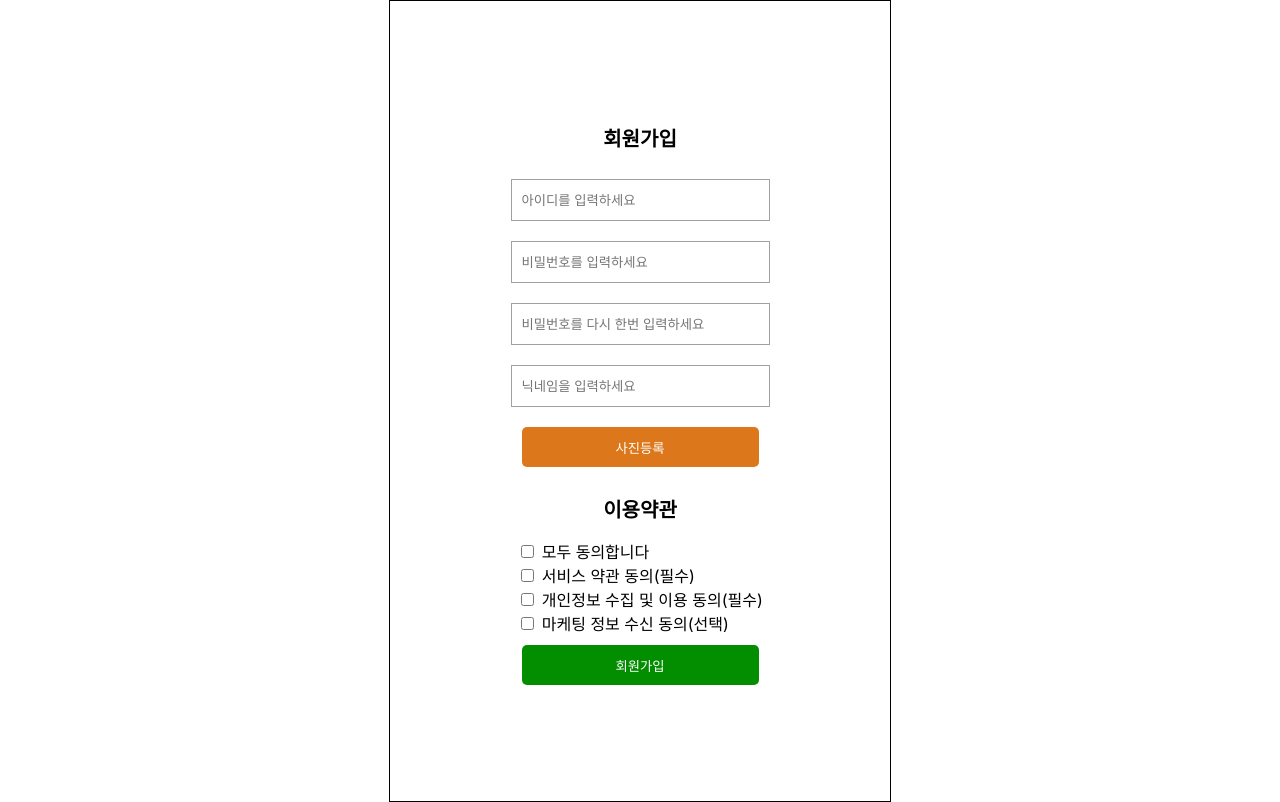
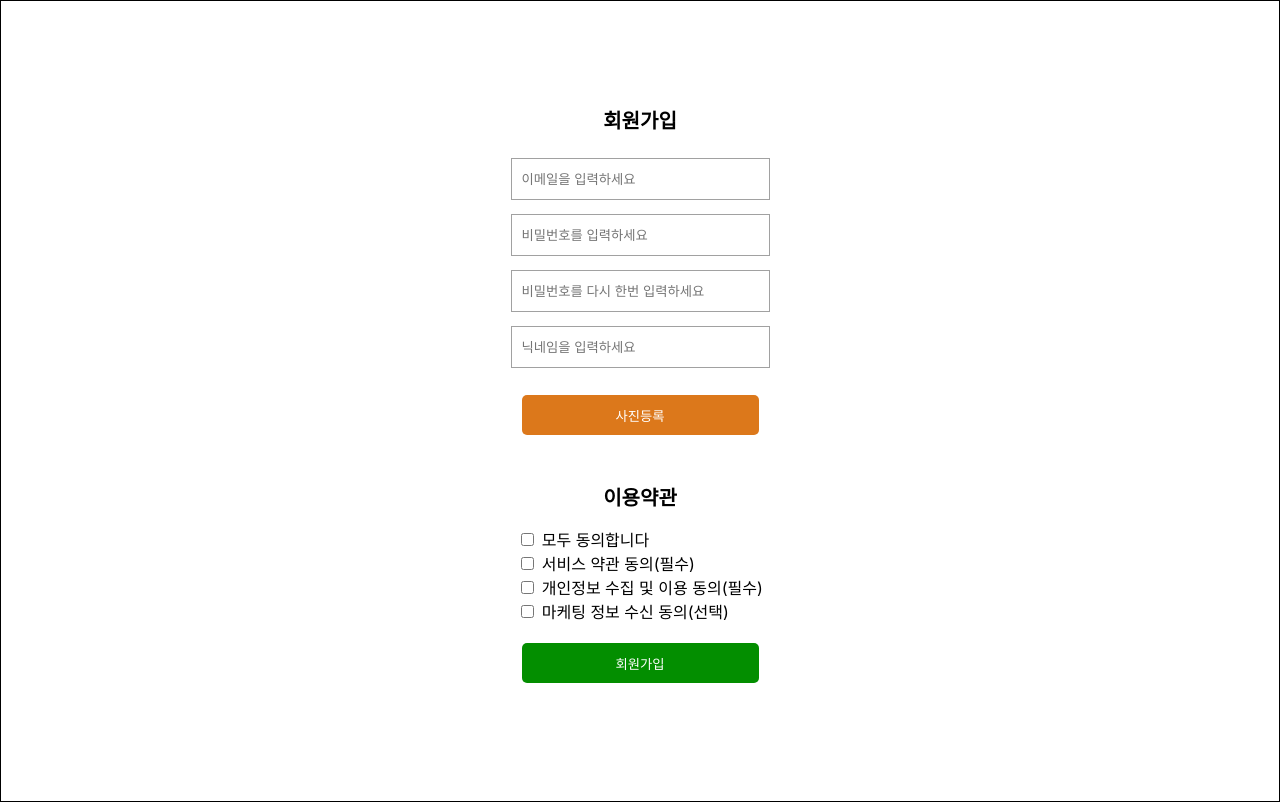
Before and after one commit to hyerriimm/Final_Project, a React (Create React App) app: page /signup in a window 1280 px wide. Built offline with nearby package versions, Linux system fonts and the light colour scheme.

Commit message:
회원가입 기능구현중1

```diff
--- a/src/pages/signup/component/Signup.jsx
+++ b/src/pages/signup/component/Signup.jsx
@@ -1,32 +1,88 @@
-import React from 'react'
-import styled from "styled-components"
+import React, { useState } from "react";
+import styled from "styled-components";
 import { useNavigate } from "react-router-dom";
+
+
 
 const Signup = () => {
   const navigate = useNavigate();
+  const [user, setUser] = useState({
+    userId: "",
+    password: "",
+    passwordCheck: "",
+    nickname: "",
+  });
+
+
+  //const regexId = /^([a-z0-9_\.-]+)@([\da-z\.-]+)\.([a-z\.]{2,6})$/
+  //const regexPassword = /^(?=.*?[A-Z])(?=.*?[a-z])(?=.*?[0-9]).{3,20}$/
+
+
+  const onChangeUserId = (e) => {
+    setUser({ ...user, userId: e.target.value });
+  };
+
+
+  const onChangePassWord = (e) => {
+    setUser({ ...user, password: e.target.value });
+  };
+
+  const onChangePassWordCheck = (e) => {
+    setUser({ ...user, passwordCheck: e.target.value });
+  };
+
+  const onChangeNickName = (e) => {
+    setUser({ ...user, nickname: e.target.value });
+  };
+
+
+
   return (
     <LoginLayout>
+        <Stcontainer>
         <StTitle>회원가입</StTitle>
 
         <>
             <Input
-            placeholder='아이디를 입력하세요'></Input>
+                placeholder='이메일을 입력하세요'
+                type="email"
+                name="userId"
+                onChange={onChangeUserId}/>
+
+
             <Input
                 placeholder='비밀번호를 입력하세요'
-            type='password'></Input>
+                type="password"
+                name="password"
+                onChange={onChangePassWord}/>
+
             <Input
                 placeholder='비밀번호를 다시 한번 입력하세요'
-            type='password'></Input>
+                type="password"
+                name="passwordCheck"
+                onChange={onChangePassWordCheck}/>
+                {
+                   user.passwordCheck && (user.password !== user.passwordCheck
+                   ? <div style={{color:"red", fontSize:"8px"}}>비밀번호가 일치하지 않습니다</div>
+                   : <div style={{color:"green", fontSize:"8px"}}>비밀번호가 일치합니다</div>)
+                }
+
             <Input
-            placeholder='닉네임을 입력하세요'></Input>
-            <Button style={{backgroundColor:'#DC781B'}}
-                    onClick={() => {navigate();}}n>사진등록</Button>
+                placeholder='닉네임을 입력하세요'
+                type="text"
+                name="nickname"
+                onChange={onChangeNickName}/>
+
+
+            <Button
+                  style={{backgroundColor:'#DC781B'}}
+                  onClick={() => {navigate()}}n>사진등록</Button>
         </>
 
         <>
          <StTitle>이용약관</StTitle>
          <AgreeBox>
-            <input type="checkbox"/> 모두 동의합니다
+            <input type="checkbox" name="select-all"/> 모두 동의합니다
                 <br/>
             <input type="checkbox"/> 서비스 약관 동의(필수)
                 <br/>
@@ -36,17 +92,21 @@ const Signup = () => {
          </AgreeBox>
         </>
 
-            <Button style={{backgroundColor:'#038E00'}}
-                    onClick={() => {navigate();}}>회원가입</Button>
+            <Button
+                  style={{backgroundColor:'#038E00'}}>회원가입</Button>
+
+        </Stcontainer>
     </LoginLayout>
     )
   }
 
+
 export default Signup
+
 
 const LoginLayout = styled.div`
     background-color: white;
-    width:500px;
+    min-width:375px;
     height: 100vh;
     margin: 0 auto;
     display: flex;
@@ -54,6 +114,13 @@ const LoginLayout = styled.div`
     justify-content: center;
     align-items: center;
     border: 1px solid black;
+`
+
+const Stcontainer = styled.div`
+    display: flex;
+    flex-direction: column;
+    justify-content: center;
+    align-items: center;
 `
 
 const StTitle = styled.h2`
@@ -66,7 +133,10 @@ const Input = styled.input`
     height: 40px;
     width: 237px;
     padding: 0 10px;
-  margin: 10px 0 10px 0;
+    margin-top: 7px;
+    margin-bottom: 7px;
+    margin-left: 0px;
+    margin-right: 0px;
     border: 1px solid #a1a1a1;
     outline: none;
     :hover {
@@ -77,7 +147,10 @@ const Button = styled.button`
     height: 40px;
     width: 237px;
     padding: 0 10px;
-  margin: 10px 0 10px 0;
+    margin-top: 20px;
+    margin-bottom: 30px;
+    margin-left: 0px;
+    margin-right: 0px;
     border: transparent;
     border-radius: 5px;
     outline: none;
```
Lines whose indentation alone changed are shown as unchanged.
